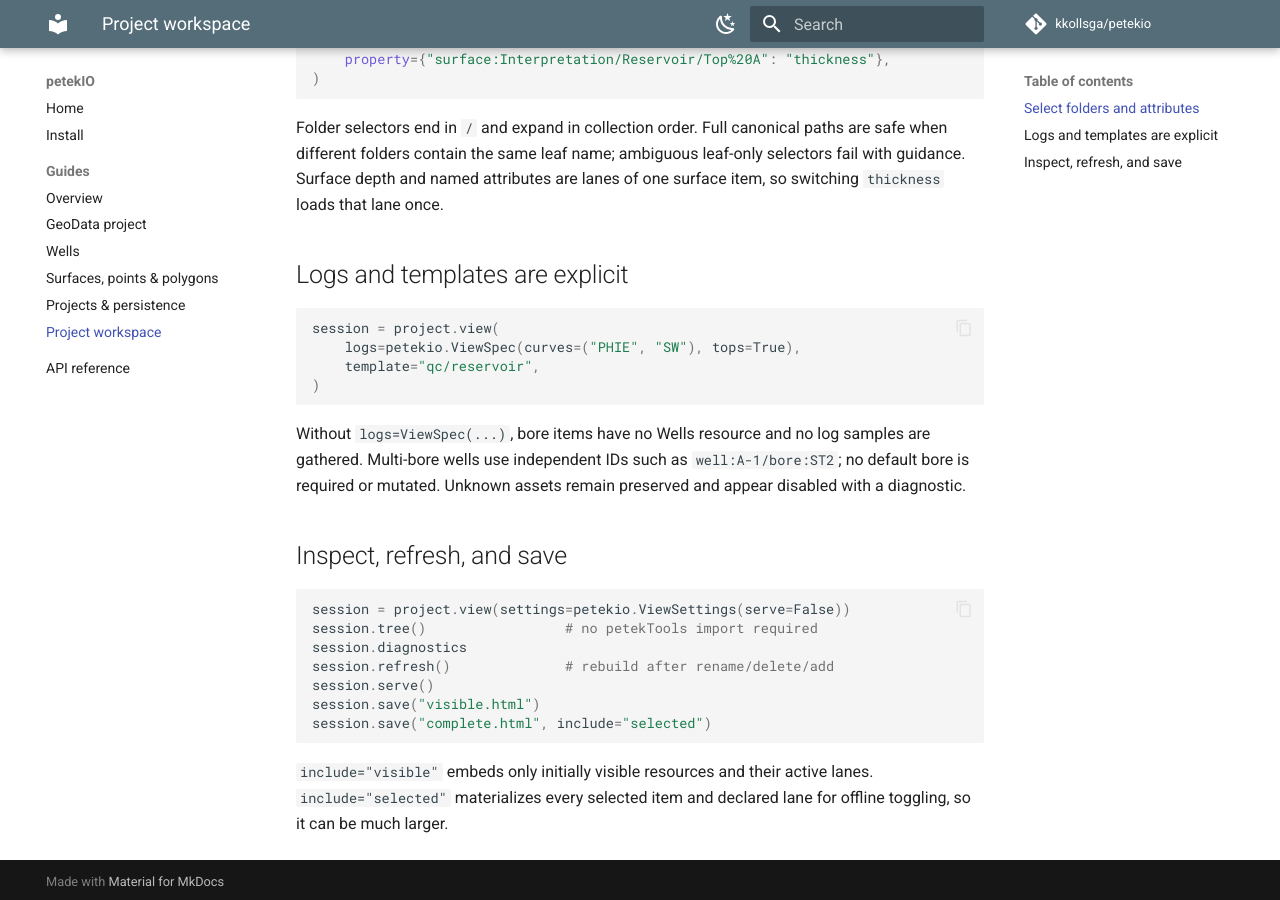
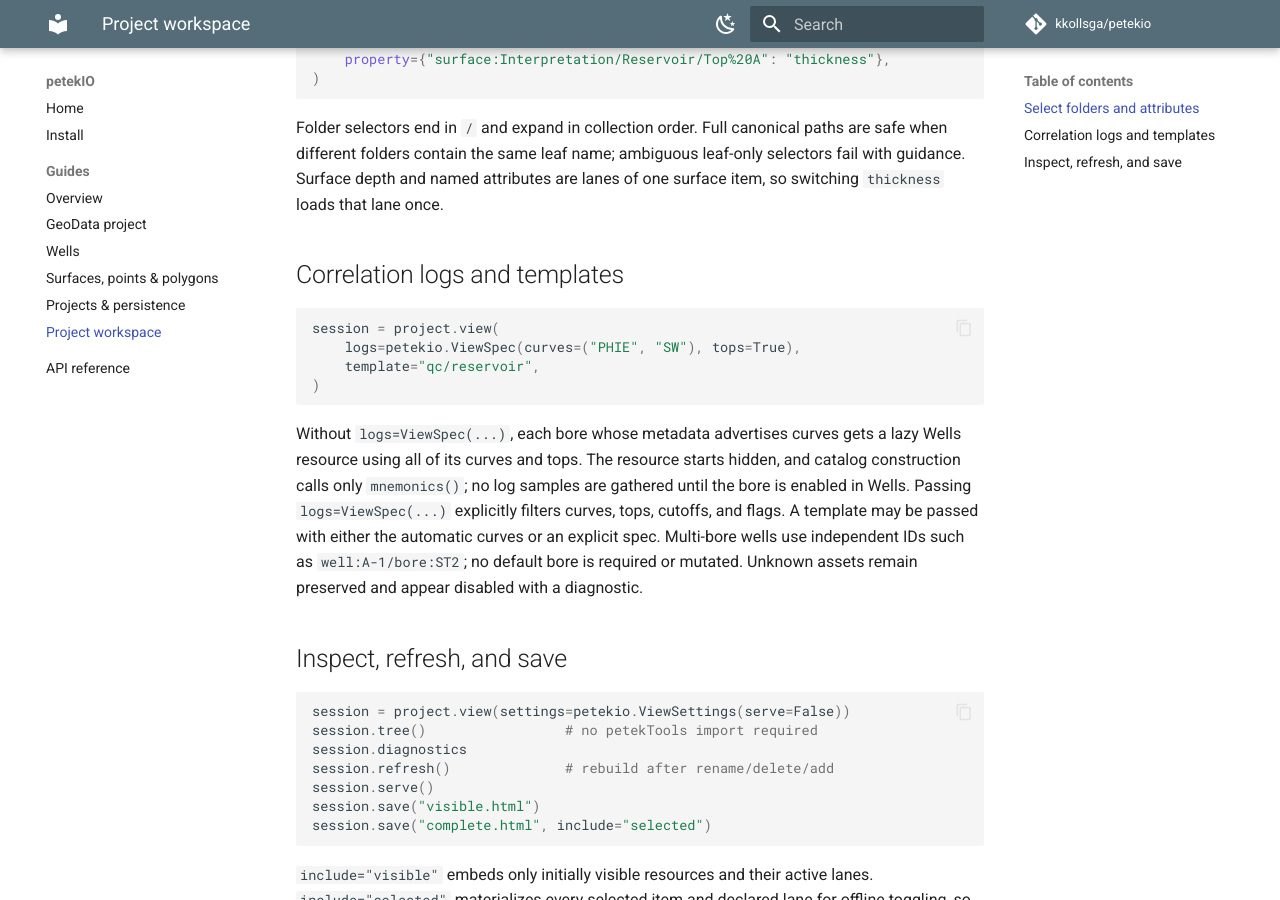
Before and after one commit to kkollsga/petekio, an MkDocs documentation site: the page built from docs/guide/project-workspace.md, in a window 1280 px wide and 900 px high, scrolled down 621 px. Built offline with MkDocs 1.6.1 and Material for MkDocs 9.7.7, drawn with Linux system fonts in a browser that asks for light colours; comment, search, counter and statistics services are not loaded.

Commit message:
feat: discover lazy project correlations

````diff
--- a/docs/guide/project-workspace.md
+++ b/docs/guide/project-workspace.md
@@ -34,7 +34,7 @@ paths are safe when different folders contain the same leaf name; ambiguous
 leaf-only selectors fail with guidance. Surface depth and named attributes are
 lanes of one surface item, so switching `thickness` loads that lane once.
 
-## Logs and templates are explicit
+## Correlation logs and templates
 
 ```python
 session = project.view(
@@ -43,8 +43,12 @@ session = project.view(
 )
 ```
 
-Without `logs=ViewSpec(...)`, bore items have no Wells resource and no log
-samples are gathered. Multi-bore wells use independent IDs such as
+Without `logs=ViewSpec(...)`, each bore whose metadata advertises curves gets a
+lazy Wells resource using all of its curves and tops. The resource starts hidden,
+and catalog construction calls only `mnemonics()`; no log samples are gathered
+until the bore is enabled in Wells. Passing `logs=ViewSpec(...)` explicitly
+filters curves, tops, cutoffs, and flags. A template may be passed with either
+the automatic curves or an explicit spec. Multi-bore wells use independent IDs such as
 `well:A-1/bore:ST2`; no default bore is required or mutated. Unknown assets
 remain preserved and appear disabled with a diagnostic.
 
````
Also changed, not shown: API.md (+2 -0 lines), CHANGELOG.md (+8 -0 lines), SPEC.md (+5 -1 lines), 4 other files.
